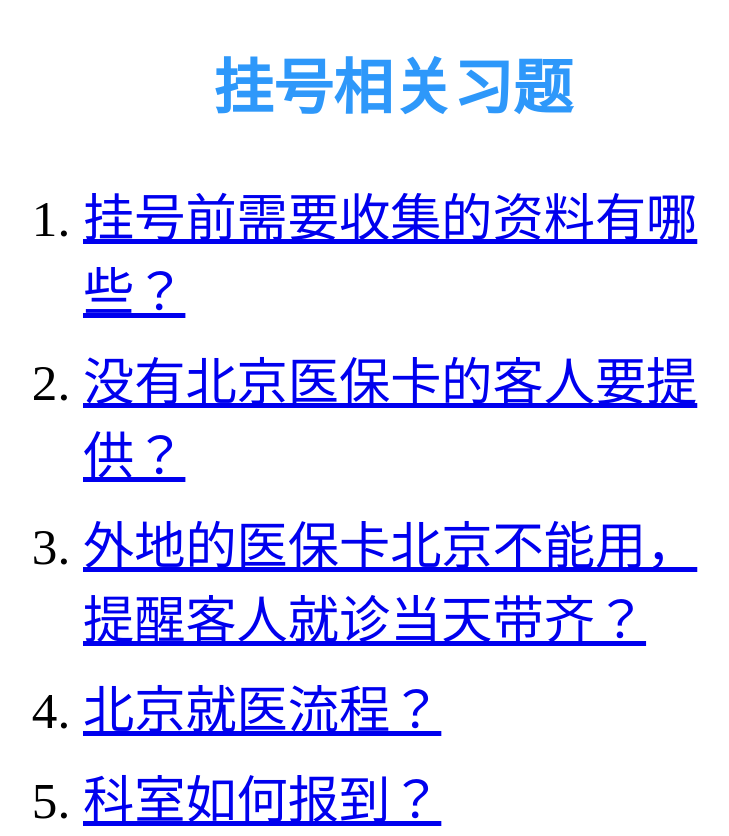
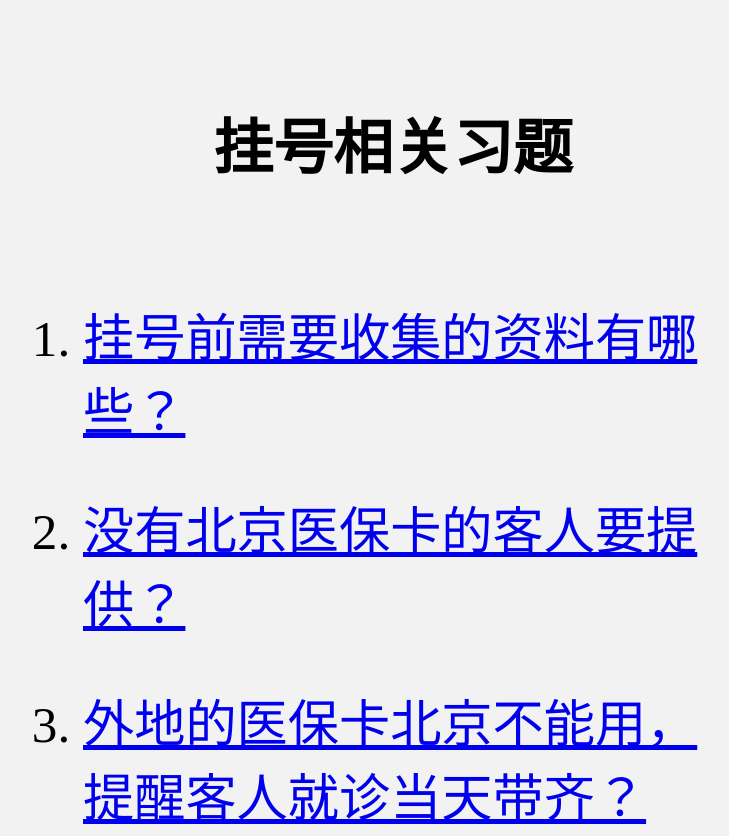
Before and after one commit to jitaiyx/QA, a plain HTML site: page index.html in a window 1280 px wide. Shown: the top 836 px of the page, without its empty margins (247-976 px from the left). Drawn offline with Linux system fonts and the light colour scheme.

Commit message:
1127
background

```diff
--- a/master.css
+++ b/master.css
@@ -1,5 +1,8 @@
 body {
-  margin-top:2.5rem;
+  background:url(bg1.jpg);
+  background-size:100%;
+  background-repeat:no-repeat;
+  margin:2.5rem;
   font-family: Microsoft Yahei;
   font-size: 4vw;
 }
@@ -14,12 +17,11 @@ body {
 }
 
 h3,h4{
-  margin:0;
-  color: #2e98fa;
+  color: #000;
 }
 
 p{
-  line-height: 4rem;
+  line-height: 6rem;
 }
 
 input{
@@ -30,5 +32,5 @@ input{
   font-size:2.1rem;
 }
 ol li{
-  margin:1rem 0;
+  margin:2.8rem 0;
 }
```
Also changed, not shown: bg1.jpg (added).
